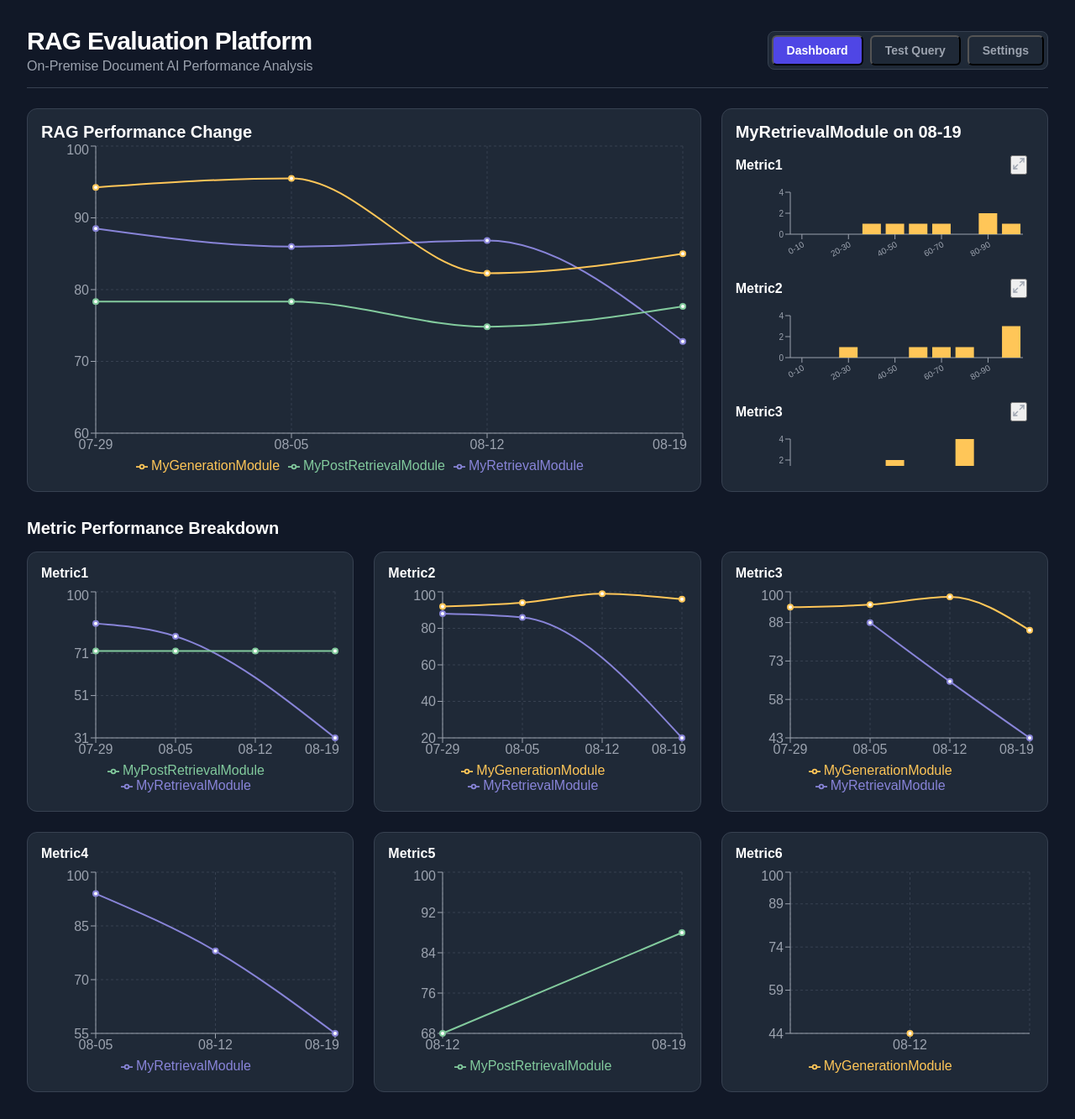
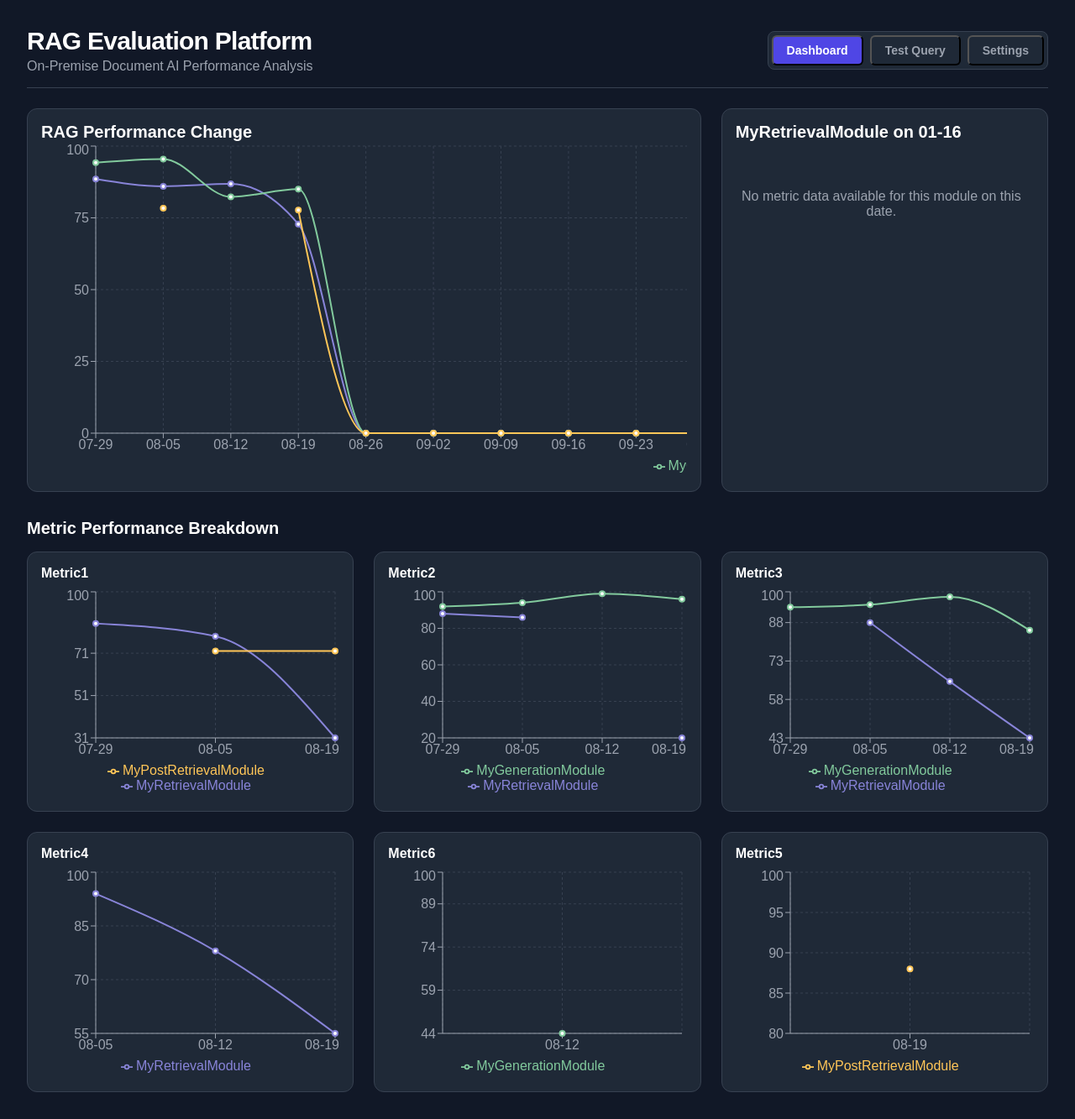
Before and after one commit to meta-gang/RAG-APP-UI, a React app: page / in a window 1280 px wide. Shown: the whole page at 84% size. Built offline with nearby package versions, Linux system fonts and the light colour scheme.

Commit message:
fix: result graph errors

```diff
--- a/src/data/mockData.ts
+++ b/src/data/mockData.ts
@@ -32,26 +32,7 @@ export const evaluationRuns: EvaluationRun[] = [
           },
         ],
       },
-      {
-        moduleName: "MyPostRetrievalModule",
-        queries: [
-          {
-            query: "RAG란 무엇인가?",
-            answer: "A1",
-            metrics: [{ name: "Metric1", score: 0.78 }],
-          },
-          {
-            query: "On-Premise의 장점은?",
-            answer: "A2",
-            metrics: [{ name: "Metric1", score: 0.85 }],
-          },
-          {
-            query: "LLM의 한계는?",
-            answer: "A3",
-            metrics: [{ name: "Metric1", score: 0.72 }],
-          },
-        ],
-      },
+
       {
         moduleName: "MyGenerationModule",
         queries: [
@@ -202,6 +183,7 @@ export const evaluationRuns: EvaluationRun[] = [
           },
         ],
       },
+      /*
       {
         moduleName: "MyPostRetrievalModule",
         queries: [
@@ -231,6 +213,7 @@ export const evaluationRuns: EvaluationRun[] = [
           },
         ],
       },
+      */
       {
         moduleName: "MyGenerationModule",
         queries: [
@@ -273,8 +256,6 @@ export const evaluationRuns: EvaluationRun[] = [
       },
     ],
   },
-  //
-
   {
     date: "08-19",
     modules: [
@@ -421,7 +402,414 @@ export const evaluationRuns: EvaluationRun[] = [
       },
     ],
   },
-  //
+  {
+    date: "08-26",
+    modules: [
+      {
+        moduleName: "MyRetrievalModule",
+        queries: [
+        ],
+      },
+      {
+        moduleName: "MyPostRetrievalModule",
+        queries: [
+        ],
+      },
+      {
+        moduleName: "MyGenerationModule",
+        queries: [
+        ],
+      },
+    ],
+  },
+  {
+    date: "09-02",
+    modules: [
+      {
+        moduleName: "MyRetrievalModule",
+        queries: [
+        ],
+      },
+      {
+        moduleName: "MyPostRetrievalModule",
+        queries: [
+        ],
+      },
+      {
+        moduleName: "MyGenerationModule",
+        queries: [
+        ],
+      },
+    ],
+  },
+  {
+    date: "09-09",
+    modules: [
+      {
+        moduleName: "MyRetrievalModule",
+        queries: [
+        ],
+      },
+      {
+        moduleName: "MyPostRetrievalModule",
+        queries: [
+        ],
+      },
+      {
+        moduleName: "MyGenerationModule",
+        queries: [
+        ],
+      },
+    ],
+  },
+  {
+    date: "09-16",
+    modules: [
+      {
+        moduleName: "MyRetrievalModule",
+        queries: [
+        ],
+      },
+      {
+        moduleName: "MyPostRetrievalModule",
+        queries: [
+        ],
+      },
+      {
+        moduleName: "MyGenerationModule",
+        queries: [
+        ],
+      },
+    ],
+  },
+  {
+    date: "09-23",
+    modules: [
+      {
+        moduleName: "MyRetrievalModule",
+        queries: [
+        ],
+      },
+      {
+        moduleName: "MyPostRetrievalModule",
+        queries: [
+        ],
+      },
+      {
+        moduleName: "MyGenerationModule",
+        queries: [
+        ],
+      },
+    ],
+  },
+  {
+    date: "09-30",
+    modules: [
+      {
+        moduleName: "MyRetrievalModule",
+        queries: [
+        ],
+      },
+      {
+        moduleName: "MyPostRetrievalModule",
+        queries: [
+        ],
+      },
+      {
+        moduleName: "MyGenerationModule",
+        queries: [
+        ],
+      },
+    ],
+  },
+  {
+    date: "10-07",
+    modules: [
+      {
+        moduleName: "MyRetrievalModule",
+        queries: [
+        ],
+      },
+      {
+        moduleName: "MyPostRetrievalModule",
+        queries: [
+        ],
+      },
+      {
+        moduleName: "MyGenerationModule",
+        queries: [
+        ],
+      },
+    ],
+  },
+  {
+    date: "10-16",
+    modules: [
+      {
+        moduleName: "MyRetrievalModule",
+        queries: [
+        ],
+      },
+      {
+        moduleName: "MyPostRetrievalModule",
+        queries: [
+        ],
+      },
+      {
+        moduleName: "MyGenerationModule",
+        queries: [
+        ],
+      },
+    ],
+  },
+  {
+    date: "10-23",
+    modules: [
+      {
+        moduleName: "MyRetrievalModule",
+        queries: [
+        ],
+      },
+      {
+        moduleName: "MyPostRetrievalModule",
+        queries: [
+        ],
+      },
+      {
+        moduleName: "MyGenerationModule",
+        queries: [
+        ],
+      },
+    ],
+  },{
+    date: "10-30",
+    modules: [
+      {
+        moduleName: "MyRetrievalModule",
+        queries: [
+        ],
+      },
+      {
+        moduleName: "MyPostRetrievalModule",
+        queries: [
+        ],
+      },
+      {
+        moduleName: "MyGenerationModule",
+        queries: [
+        ],
+      },
+    ],
+  },{
+    date: "11-06",
+    modules: [
+      {
+        moduleName: "MyRetrievalModule",
+        queries: [
+        ],
+      },
+      {
+        moduleName: "MyPostRetrievalModule",
+        queries: [
+        ],
+      },
+      {
+        moduleName: "MyGenerationModule",
+        queries: [
+        ],
+      },
+    ],
+  },{
+    date: "11-13",
+    modules: [
+      {
+        moduleName: "MyRetrievalModule",
+        queries: [
+        ],
+      },
+      {
+        moduleName: "MyPostRetrievalModule",
+        queries: [
+        ],
+      },
+      {
+        moduleName: "MyGenerationModule",
+        queries: [
+        ],
+      },
+    ],
+  },{
+    date: "11-20",
+    modules: [
+      {
+        moduleName: "MyRetrievalModule",
+        queries: [
+        ],
+      },
+      {
+        moduleName: "MyPostRetrievalModule",
+        queries: [
+        ],
+      },
+      {
+        moduleName: "MyGenerationModule",
+        queries: [
+        ],
+      },
+    ],
+  },{
+    date: "11-27",
+    modules: [
+      {
+        moduleName: "MyRetrievalModule",
+        queries: [
+        ],
+      },
+      {
+        moduleName: "MyPostRetrievalModule",
+        queries: [
+        ],
+      },
+      {
+        moduleName: "MyGenerationModule",
+        queries: [
+        ],
+      },
+    ],
+  },{
+    date: "12-04",
+    modules: [
+      {
+        moduleName: "MyRetrievalModule",
+        queries: [
+        ],
+      },
+      {
+        moduleName: "MyPostRetrievalModule",
+        queries: [
+        ],
+      },
+      {
+        moduleName: "MyGenerationModule",
+        queries: [
+        ],
+      },
+    ],
+  },{
+    date: "12-11",
+    modules: [
+      {
+        moduleName: "MyRetrievalModule",
+        queries: [
+        ],
+      },
+      {
+        moduleName: "MyPostRetrievalModule",
+        queries: [
+        ],
+      },
+      {
+        moduleName: "MyGenerationModule",
+        queries: [
+        ],
+      },
+    ],
+  },{
+    date: "12-18",
+    modules: [
+      {
+        moduleName: "MyRetrievalModule",
+        queries: [
+        ],
+      },
+      {
+        moduleName: "MyPostRetrievalModule",
+        queries: [
+        ],
+      },
+      {
+        moduleName: "MyGenerationModule",
+        queries: [
+        ],
+      },
+    ],
+  },{
+    date: "12-25",
+    modules: [
+      {
+        moduleName: "MyRetrievalModule",
+        queries: [
+        ],
+      },
+      {
+        moduleName: "MyPostRetrievalModule",
+        queries: [
+        ],
+      },
+      {
+        moduleName: "MyGenerationModule",
+        queries: [
+        ],
+      },
+    ],
+  },{
+    date: "01-02",
+    modules: [
+      {
+        moduleName: "MyRetrievalModule",
+        queries: [
+        ],
+      },
+      {
+        moduleName: "MyPostRetrievalModule",
+        queries: [
+        ],
+      },
+      {
+        moduleName: "MyGenerationModule",
+        queries: [
+        ],
+      },
+    ],
+  },{
+    date: "01-09",
+    modules: [
+      {
+        moduleName: "MyRetrievalModule",
+        queries: [
+        ],
+      },
+      {
+        moduleName: "MyPostRetrievalModule",
+        queries: [
+        ],
+      },
+      {
+        moduleName: "MyGenerationModule",
+        queries: [
+        ],
+      },
+    ],
+  },{
+    date: "01-16",
+    modules: [
+      {
+        moduleName: "MyRetrievalModule",
+        queries: [
+        ],
+      },
+      {
+        moduleName: "MyPostRetrievalModule",
+        queries: [
+        ],
+      },
+      {
+        moduleName: "MyGenerationModule",
+        queries: [
+        ],
+      },
+    ],
+  },
 ];
 
 export const existingQueries = [
--- a/src/pages/Dashboard/DashboardView.tsx
+++ b/src/pages/Dashboard/DashboardView.tsx
@@ -54,8 +54,9 @@ export const DashboardView: React.FC<DashboardViewProps> = ({
                 ? `[Zoomed] ${selectedBarMetric} Score Distribution on ${selectedDate}`
                 : "RAG Performance Change"}
             </S.BoxTitle>
+            {isZoomed ? (
+              // 확대 상태
               <ResponsiveContainer width="100%" height={400}>
-              {isZoomed ? (
                   <BarChart data={zoomedFrequencyData}>
                   <CartesianGrid strokeDasharray="3 3" stroke="#374151" />
                   <XAxis dataKey="range" stroke="#9CA3AF" />
@@ -77,7 +78,10 @@ export const DashboardView: React.FC<DashboardViewProps> = ({
                     ))}
                   </Bar>
                 </BarChart>
+              </ResponsiveContainer>
             ) : (
+              <div style ={{ width: '100%', overflowX: 'auto', overflowY: 'hidden' }}>
+                <ResponsiveContainer width={Math.max(modulePerformanceData.length *80, 400)} height={400}>
                   <LineChart data={modulePerformanceData}>
                     <CartesianGrid strokeDasharray="3 3" stroke="#374151" />
                     <XAxis dataKey="date" stroke="#9CA3AF" />
@@ -105,13 +109,18 @@ export const DashboardView: React.FC<DashboardViewProps> = ({
                                   r: 8,
                                   style: { cursor: 'pointer' }
                               }}
-                            connectNulls
+                              // 현재 시점에 없는 모듈의 그래프 단절
+                              connectNulls = {false}
                             />
                           );
                         })}
                   </LineChart>
-              )}
                 </ResponsiveContainer>
+              </div>
+            )
+
+            }
+
           </S.ChartBox>
         </S.MainChartWrapper>
         <S.SidePanelWrapper>
@@ -236,7 +245,7 @@ export const DashboardView: React.FC<DashboardViewProps> = ({
                           dataKey={moduleName}
                           stroke={moduleColors[colorIdx % moduleColors.length]}
                           strokeWidth={2}
-                          connectNulls
+                          connectNulls = {false}
                         />
                       );
                     })}
--- a/src/pages/Dashboard/index.tsx
+++ b/src/pages/Dashboard/index.tsx
@@ -27,11 +27,36 @@ export const DashboardPage: React.FC = () => {
     const selectedModuleData = useMemo(() => selectedRun?.modules.find((m) => m.moduleName === selectedModule), [selectedRun, selectedModule]);
 
     const modulePerformanceData = useMemo(() => {
-        const data: { date: string; [key: string]: number | string }[] = [];
+        const data: { date: string; [key: string]: number | string | null }[] = [];
         evaluationRuns.forEach((run) => {
-        const entry: { date: string; [key: string]: number | string } = {
+        const entry: { date: string; [key: string]: number | string | null } = {
             date: run.date,
         };
+        allModuleNames.forEach((moduleName) => {
+            const module = run.modules.find((m) => m.moduleName === moduleName);
+            // 만약 어떤 모듈이 없으면 null로 초기화 -> 처음에 없다가 나중에 모듈이 추가돼도 그래프 그려지게 함
+            if (!module) {
+                entry[moduleName] = null;
+            } else {
+                const totalQueries = module.queries.length;
+                // 모듈은 있는데 쿼리는 없는 경우 해당 모듈의 점수 0점으로 처리
+                if (totalQueries === 0) {
+                entry[moduleName] = 0;
+                } else {
+                // 각 쿼리의 metric 별 평균 점수를 계산함 / 단순 평균은 종합 그래프로, 백분율 평균은 breakdown 그래프로
+                const avgScore =
+                    module.queries.reduce((sum, q) => {
+                    const metricCount = q.metrics.length;
+                    if (metricCount === 0) return sum;
+                    return sum + q.metrics.reduce((s, m) => s + m.score, 0) / metricCount;
+                    }, 0) / totalQueries;
+                entry[moduleName] = parseFloat((avgScore * 100).toFixed(2));
+                }
+            }
+            });
+            data.push(entry);
+
+        /*
         run.modules.forEach((module) => {
             const totalQueries = module.queries.length;
             if (totalQueries === 0) {
@@ -50,6 +75,7 @@ export const DashboardPage: React.FC = () => {
             entry[module.moduleName] = parseFloat((avgScore * 100).toFixed(2));
         });
         data.push(entry);
+        */
         });
         return data;
     }, []);
--- a/src/pages/TestQuery/index.tsx
+++ b/src/pages/TestQuery/index.tsx
@@ -5,6 +5,11 @@ import { TestQueryView } from './TestQueryView';
 export const TestQueryPage: React.FC = () => {
     const [activeModule, setActiveModule] = useState<string | null>(null);
     const [messages, setMessages] = useState<{ sender: "user" | "bot"; text: string }[]>([]);
+
+    /*
+    현재는 pipeline = [모듈1, 모듈2 ...] 이렇게 지정해줬지만
+    프레임워크와 연결 시 RAGContainer에 있는 모듈 이름을 자동으로 가져와서 리스트에 저장해야 함
+    */
     const pipeline = ["MyRetrievalModule", "MyPostRetrievalModule", "MyGenerationModule"];
 
     const handleSendMessage = (e: React.FormEvent<HTMLFormElement>) => {
```
Lines whose indentation alone changed are shown as unchanged.
